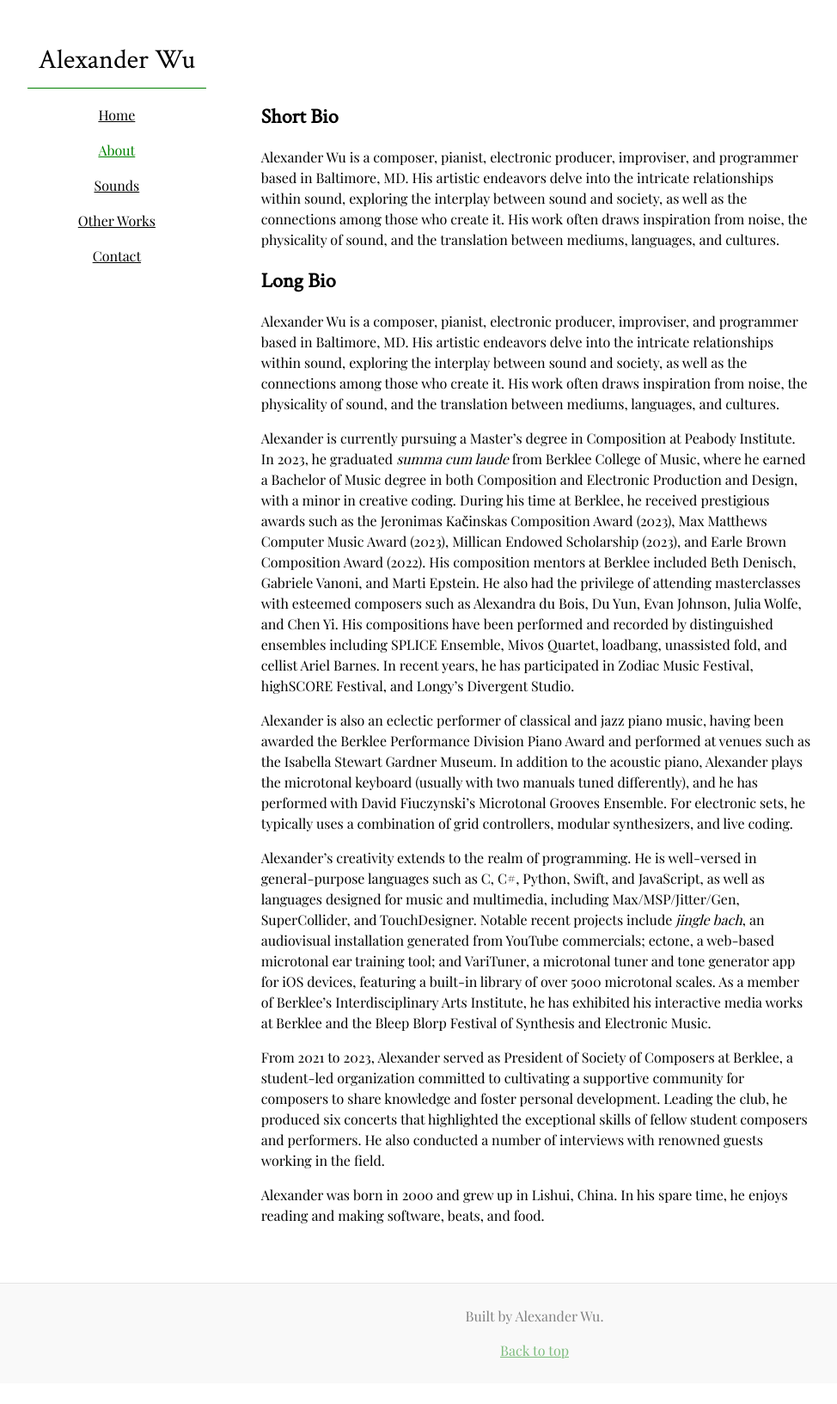
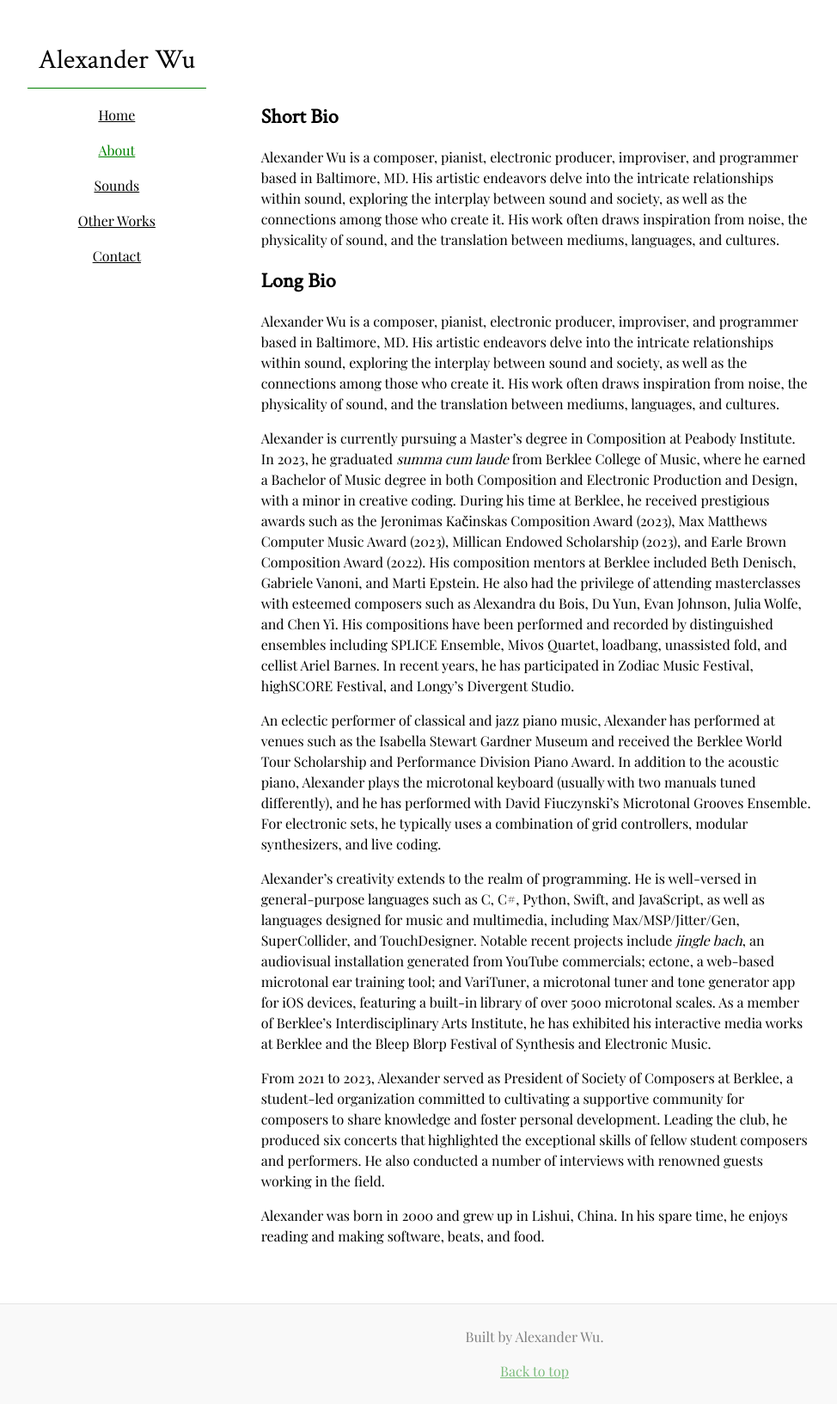
Before and after one commit to aleksuuu/aleksuuu.github.io, a Jekyll site: the page built from about.md, in a window 1280 px wide. Shown: the whole page at 86% size, without its empty margins (18-992 px from the left). Built offline with Jekyll 4.4.1, drawn with Linux system fonts in a browser that asks for light colours; before the commit the page ends 1609 px from its top, so only the background shows below that.

Commit message:
Update about.md

```diff
--- a/about.md
+++ b/about.md
@@ -12,7 +12,7 @@ Alexander Wu is a composer, pianist, electronic producer, improviser, and progra
 
 Alexander is currently pursuing a Master's degree in Composition at Peabody Institute. In 2023, he graduated *summa cum laude* from Berklee College of Music, where he earned a Bachelor of Music degree in both Composition and Electronic Production and Design, with a minor in creative coding. During his time at Berklee, he received prestigious awards such as the Jeronimas Kačinskas Composition Award (2023), Max Matthews Computer Music Award (2023), Millican Endowed Scholarship (2023), and Earle Brown Composition Award (2022). His composition mentors at Berklee included Beth Denisch, Gabriele Vanoni, and Marti Epstein. He also had the privilege of attending masterclasses with esteemed composers such as Alexandra du Bois, Du Yun, Evan Johnson, Julia Wolfe, and Chen Yi. His compositions have been performed and recorded by distinguished ensembles including SPLICE Ensemble, Mivos Quartet, loadbang, unassisted fold, and cellist Ariel Barnes. In recent years, he has participated in Zodiac Music Festival, highSCORE Festival, and Longy’s Divergent Studio.
 
-Alexander is also an eclectic performer of classical and jazz piano music, having been awarded the Berklee Performance Division Piano Award and performed at venues such as the Isabella Stewart Gardner Museum. In addition to the acoustic piano, Alexander plays the microtonal keyboard (usually with two manuals tuned differently), and he has performed with David Fiuczynski’s Microtonal Grooves Ensemble. For electronic sets, he typically uses a combination of grid controllers, modular synthesizers, and live coding.
+An eclectic performer of classical and jazz piano music, Alexander has performed at venues such as the Isabella Stewart Gardner Museum and received the Berklee World Tour Scholarship and Performance Division Piano Award. In addition to the acoustic piano, Alexander plays the microtonal keyboard (usually with two manuals tuned differently), and he has performed with David Fiuczynski’s Microtonal Grooves Ensemble. For electronic sets, he typically uses a combination of grid controllers, modular synthesizers, and live coding.
 
 Alexander’s creativity extends to the realm of programming. He is well-versed in general-purpose languages such as C, C#, Python, Swift, and JavaScript, as well as languages designed for music and multimedia, including Max/MSP/Jitter/Gen, SuperCollider, and TouchDesigner. Notable recent projects include *jingle bach*, an audiovisual installation generated from YouTube commercials; ectone, a web-based microtonal ear training tool; and VariTuner, a microtonal tuner and tone generator app for iOS devices, featuring a built-in library of over 5000 microtonal scales. As a member of Berklee’s Interdisciplinary Arts Institute, he has exhibited his interactive media works at Berklee and the Bleep Blorp Festival of Synthesis and Electronic Music.
 
```
